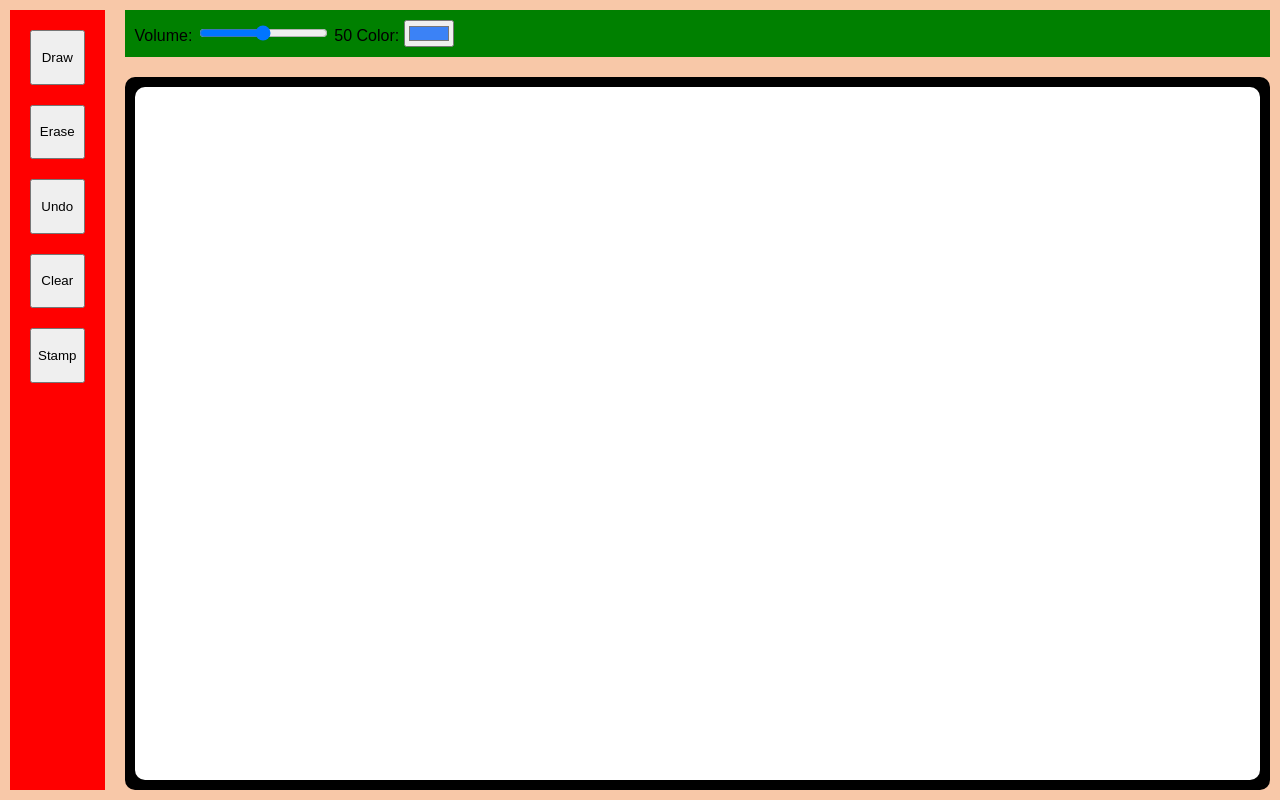
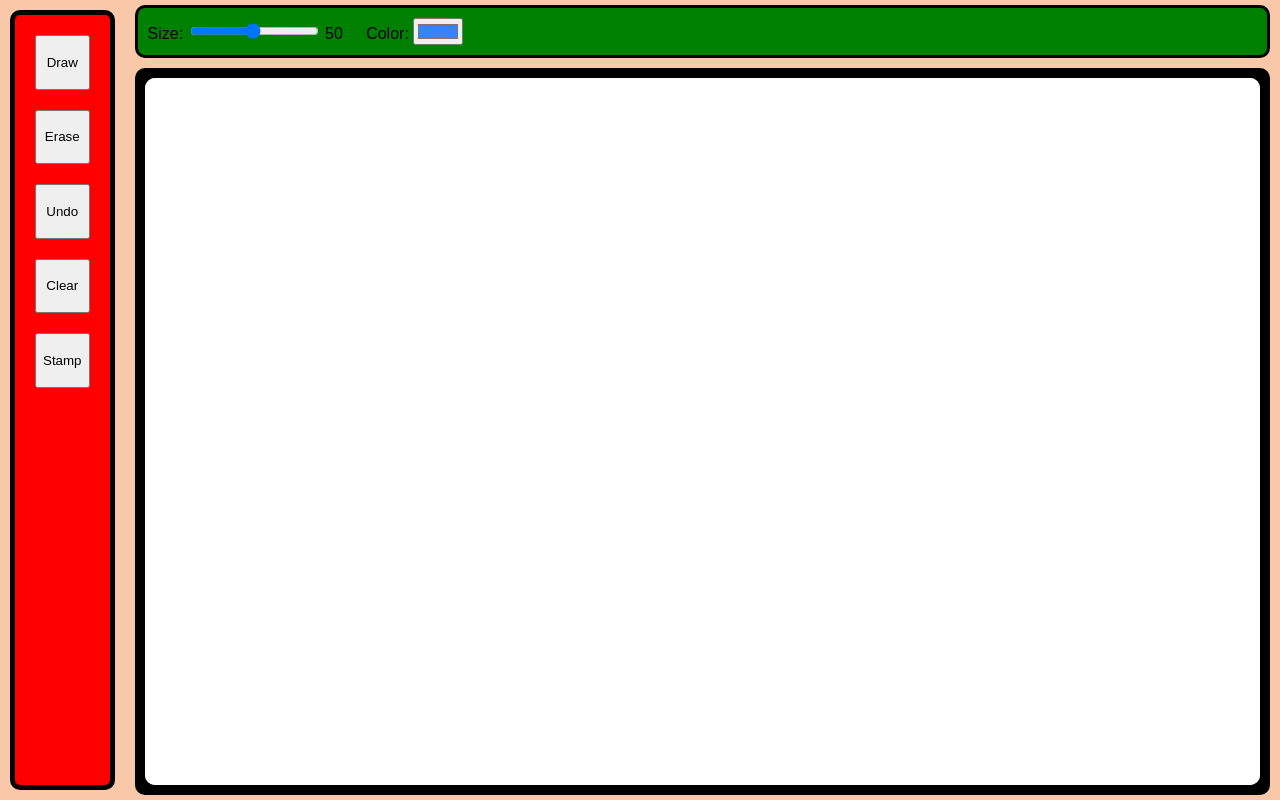
Before and after one commit to web-concepts-2026/web-canvas-2d-stus, a plain HTML site: page index.html in a window 1280 px wide. Drawn offline with Linux system fonts and the light colour scheme.

Commit message:
Finished and fixed some bugs

```diff
--- a/index.html
+++ b/index.html
@@ -17,9 +17,11 @@
 <div class="drawing_section">
     <section class = "color_size_buttons">
 
-        <label for="volume">Volume:</label>
-        <input type="range" id="volume" name="volume" min="0" max="100" value="50" step="5" oninput="volumeOut.value = this.value">
-        <output id="volumeOut">50</output>
+        <label for="size">Size:</label>
+        <input type="range" id="size" name="size" min="1" max="100" value="50" step="1" oninput="sizeOut.value = this.value">
+        <output id="sizeOut">50</output>
+
+
 
         <label for="color_picker">Color:</label>
         <input type="color" id="color_picker" value="#3b82f6">
--- a/index.js
+++ b/index.js
@@ -7,18 +7,11 @@ const stamp_btn = document.querySelector(".stamp")
 
 
 const color = document.getElementById("color_picker")
-const volume = document.getElementById("volume")
+const size = document.getElementById("size")
 
 
 const canvas = document.querySelector(".canvas canvas");
 const ctx = canvas.getContext("2d");
-
-ctx.canvas.width = canvas.clientWidth;
-ctx.canvas.height = canvas.clientHeight;
-
-ctx.lineCap = 'round'
-ctx.lineJoin = 'round'
-
 
 const CanvasState = {
     DRAW : "draw",
@@ -27,24 +20,27 @@ const CanvasState = {
 
 let canvasState = CanvasState.DRAW
 
-const DRAW_TYPE = {
+const DrawType = {
         DRAW: "draw",
         ERASE: "erase"
     }
 
-let currentType = DRAW_TYPE.DRAW
+let currentType = DrawType.DRAW
 
 
-const stateMachine = state()
+const stateMachine = state() // this is a state machine for drawing control (mouseup, mousedown, ...)
 
+
+// Shape stack, shapes and logic with them
 
 // [(x1,y1),(x2,y2),(x3,y3),...,(xn,yn),] => [(x1,y1),(x2,y2),(x3,y3),...,(xn,yn),(x,y)] + draw (xn,yn -> x, y)
 
-let line_shape = (x,y) => {
+let lineShape = (x,y) => {
+
     return {
         points : [[x,y]],
-        color : currentType == DRAW_TYPE.DRAW ? color.value : "white",
-        volume : volume.value,
+        color : currentType == DrawType.DRAW ? color.value : "white",
+        volume : size.value,
         AddPoint(x,y){
             ctx.strokeStyle = this.color
             ctx.lineWidth = this.volume
@@ -59,7 +55,6 @@ let line_shape = (x,y) => {
 
         },
         Draw() {
-
             ctx.strokeStyle = this.color
             ctx.lineWidth = this.volume
             ctx.beginPath()
@@ -67,7 +62,7 @@ let line_shape = (x,y) => {
             let y0 = this.points[0][1]
 
             ctx.moveTo(x0,y0)
-
+            ctx.lineTo(x0 + 0.01,y0)
             for (let i = 1; i < this.points.length; i++) {
                 let x1 = this.points[i][0]
                 let y1 = this.points[i][1]
@@ -79,7 +74,8 @@ let line_shape = (x,y) => {
     }
 }
 
-let create_ying_yan = (x,y) => {
+let createYingYan = (x,y) => {
+    const radius = Math.max(10, Number(size.value));
     return {
         Draw() {
 
@@ -89,8 +85,6 @@ let create_ying_yan = (x,y) => {
                 ctx.arc(x, y, radius, 0, Math.PI * 2);
                 ctx.fill();
             }
-
-            let radius = 50;
             circle(y, radius * 51/50 , 'black')
             circle(y, radius , 'white')
             ctx.fillStyle = 'black';
@@ -106,15 +100,16 @@ let create_ying_yan = (x,y) => {
 }
 
 
-let shape_stack = {
+let shapeStack = {
     stack : [],
     AddPoint(x, y) {
         if (this.stack.length != 0)this.stack.at(-1).AddPoint(x,y);
     },
     CreateNewShape(x,y) {
         this.stack.push(
-            line_shape(x,y)
+            lineShape(x,y)
         )
+        this.ReDraw()
     },
     AddShape(shape) {
         this.stack.push(shape);
@@ -132,47 +127,28 @@ let shape_stack = {
         this.ReDraw();
     },
     Clear() {
-        this.stack = [];
-        this.ReDraw();
+        if (this.stack.length === 0) return;
+        this.AddShape({
+            Draw() {
+                ctx.fillStyle = "white";
+                ctx.fillRect(0, 0, canvas.width, canvas.height);
+            }
+        });
     }
 
 }
 
+// End
 
-function SetDraw() {
-    canvasState = CanvasState.DRAW
-    currentType = DRAW_TYPE.DRAW
+
+// State machine for drawing
+function nextEvent(event){
+    stateMachine.next(event)
 }
+canvas.addEventListener("mousemove", (event) => nextEvent(event));
+canvas.addEventListener("mousedown", (event) => nextEvent(event));
+window.addEventListener("mouseup", (event) => nextEvent(event))
 
-function SetErase() {
-    canvasState = CanvasState.DRAW
-    currentType = DRAW_TYPE.ERASE
-}
-
-function SetUndo() {
-    shape_stack.UndoShape();
-}
-
-function SetClear() {
-    shape_stack.Clear();
-}
-
-function SetStampMode() {
-    canvasState = CanvasState.STAMP;
-}
-
-canvas.addEventListener("mousemove", function (event) {
-    stateMachine.next(event)
-});
-canvas.addEventListener("mousedown", function (event) {
-    stateMachine.next(event)
-});
-canvas.addEventListener("mouseup", function (event) {
-    stateMachine.next(event)
-});
-window.addEventListener("mouseup", function (event) {
-    stateMachine.next(event)
-})
 function state() {
     const STATE = {
         IDLE: "idle",
@@ -184,13 +160,13 @@ function state() {
     return {
         next: (event) => {
             if (canvasState == CanvasState.STAMP && event.type == "mousedown"){
-                shape_stack.AddShape(create_ying_yan(event.offsetX, event.offsetY))
+                shapeStack.AddShape(createYingYan(event.offsetX, event.offsetY))
                 return
             }
             switch(event.type) {
                 case "mousemove":
                     if (currentState === STATE.DRAW) {
-                        shape_stack.AddPoint(event.offsetX, event.offsetY);
+                        shapeStack.AddPoint(event.offsetX, event.offsetY);
                     }
                     break;
                 case "mouseup":
@@ -201,7 +177,7 @@ function state() {
                 case "mousedown":
                     if (currentState === STATE.IDLE) {
                         currentState = STATE.DRAW;
-                        shape_stack.CreateNewShape(event.offsetX, event.offsetY)
+                        shapeStack.CreateNewShape(event.offsetX, event.offsetY)
                     }
                     break;
             }
@@ -209,10 +185,46 @@ function state() {
     }
 }
 
+// Control Buttons setup
+function SetDraw() {
+    canvasState = CanvasState.DRAW
+    currentType = DrawType.DRAW
+}
+
+function SetErase() {
+    canvasState = CanvasState.DRAW
+    currentType = DrawType.ERASE
+}
+
+function SetUndo() {
+    shapeStack.UndoShape();
+}
+
+function SetClear() {
+    shapeStack.Clear();
+}
+
+function SetStampMode() {
+    canvasState = CanvasState.STAMP;
+}
 
 
-draw_btn.addEventListener("click", () => SetDraw())
+
+draw_btn. addEventListener("click", () => SetDraw())
 erase_btn.addEventListener("click", () => SetErase())
-undo_btn.addEventListener("click", () => SetUndo())
+undo_btn. addEventListener("click", () => SetUndo())
 clear_btn.addEventListener("click", () => SetClear())
 stamp_btn.addEventListener("click", () => SetStampMode())
+
+// End
+
+// Canvas size check
+function resizeCanvas() {
+    canvas.width = canvas.clientWidth;
+    canvas.height = canvas.clientHeight;
+    ctx.lineCap = 'round';
+    ctx.lineJoin = 'round';
+    shapeStack.ReDraw();
+}
+resizeCanvas();
+window.addEventListener("resize", resizeCanvas);
--- a/style.css
+++ b/style.css
@@ -17,8 +17,12 @@ body {
     background-color: red;
     margin: 10px;
     padding: 10px;
+    border-radius: 10px;
     display: flex;
     flex-direction: column;
+    border-style: solid;
+    border-width: 5px;
+    border-color: black;
 }
 
 .input_buttons button {
@@ -36,17 +40,29 @@ body {
 
 .color_size_buttons {
     border-color: black;
+    border-width: 3px;
+    border-style: solid;
     background-color:green;
-    margin: 10px;
+    margin: 5px 10px;
     padding: 10px;
     align-items: center;
     max-height: 200px;
+    border-radius: 10px;
 }
+
+#sizeOut {
+    display: inline-block;
+    width: 3ch;
+    text-align: left;
+    margin-left: 0;
+    margin-right: 10px
+}
+
 
 .canvas {
     border-color: black;
     background-color: black;
-    margin: 10px;
+    margin: 5px 10px;
     padding: 10px;
     border-radius: 10px;
     display: flex;
```
